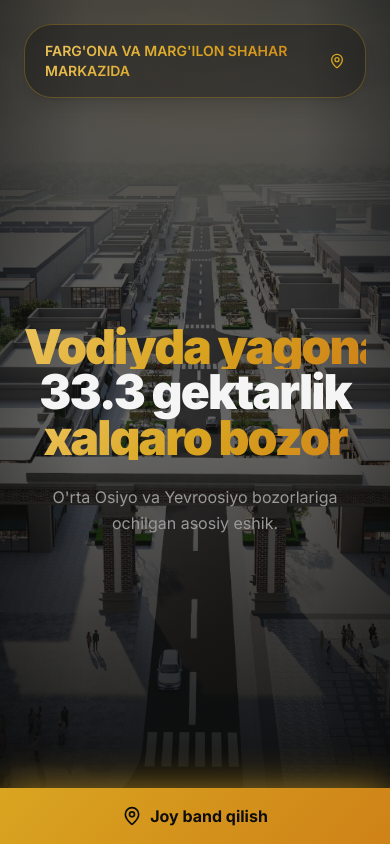
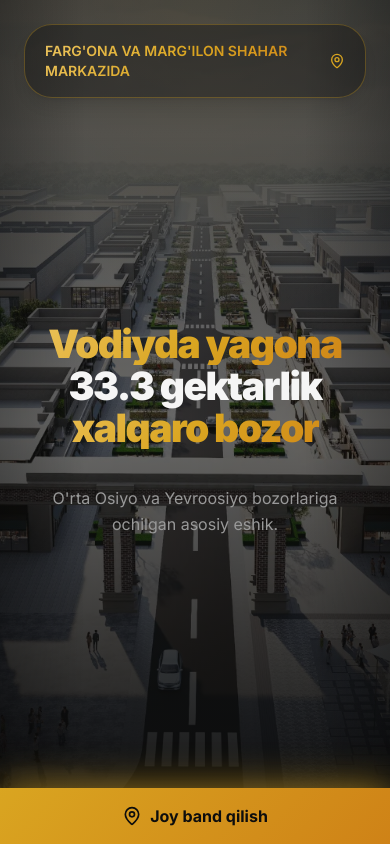
Before and after one commit to rahimjonov-j/Hengtai-savdo, a React (Vite) app: page / in a window 390 px wide. Shown: the top 844 px of the page. Built offline with nearby package versions, Linux system fonts and the light colour scheme; the HTML template or start-up script is replaced by a standard one.

Commit message:
feat: adjust heading styles for improved responsiveness and readability

```diff
--- a/src/pages/JahonBozoriLanding.tsx
+++ b/src/pages/JahonBozoriLanding.tsx
@@ -296,7 +296,7 @@ export default function JahonBozoriLanding() {
         <div className="relative z-10 mx-auto flex min-h-screen w-full max-w-6xl items-center justify-center px-6 pb-24 pt-28 text-center sm:px-8 md:pt-32 lg:px-10 lg:pb-28">
           <div className="w-full max-w-5xl">
             <div className="mx-auto w-full max-w-[56rem]">
-              <h1 className="animate-fade-in-up text-[clamp(3rem,6vw,5.5rem)] font-black leading-[0.94] tracking-[-0.04em]">
+              <h1 className="animate-fade-in-up pb-3 text-[clamp(2.3rem,10vw,5.5rem)] font-black leading-[1.08] tracking-[-0.04em] sm:text-[clamp(3rem,6vw,5.5rem)]">
                 <span className="block whitespace-nowrap text-gradient-gold">Vodiyda yagona</span>
                 <span className="block text-foreground">33.3 gektarlik</span>
                 <span className="block text-gradient-gold">xalqaro bozor</span>
```
